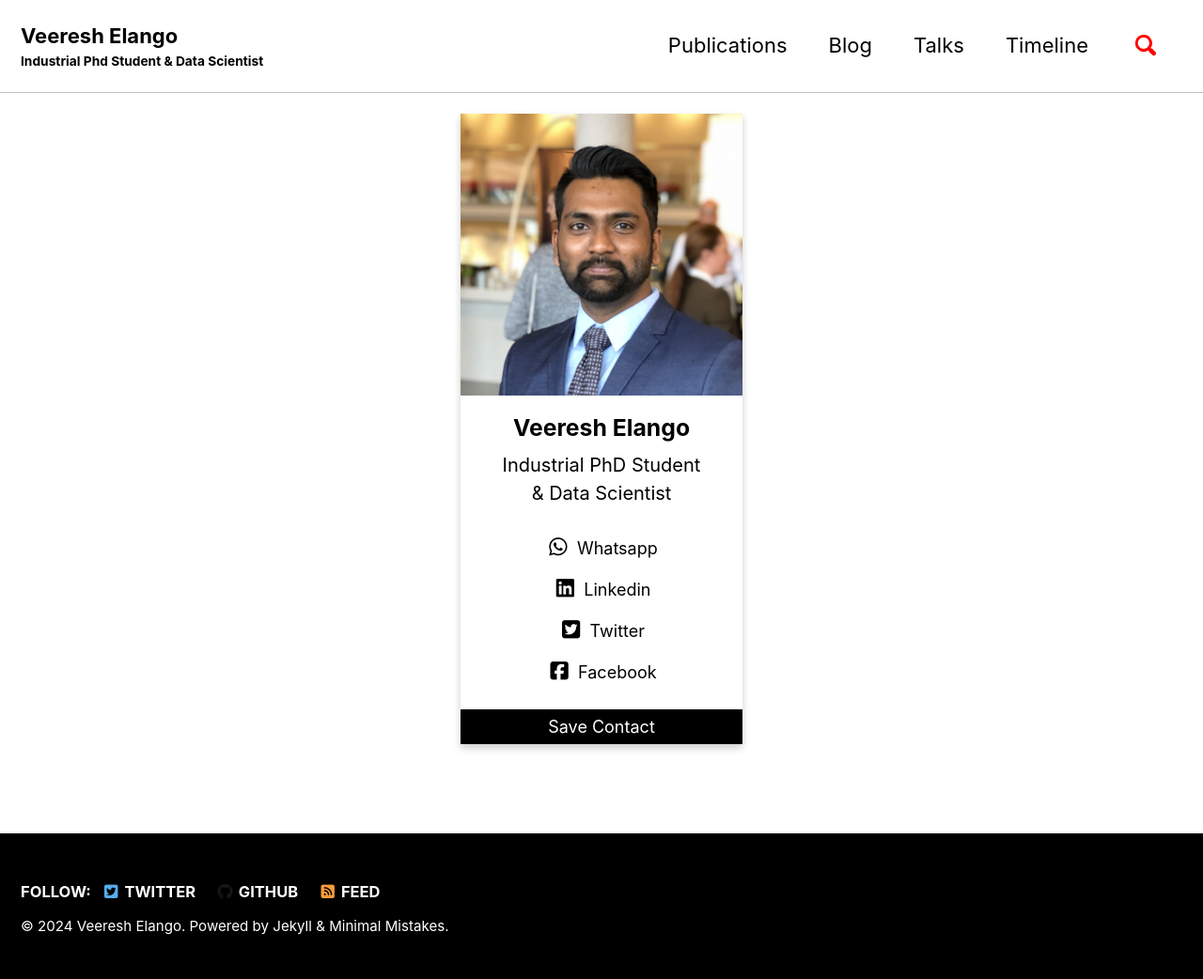
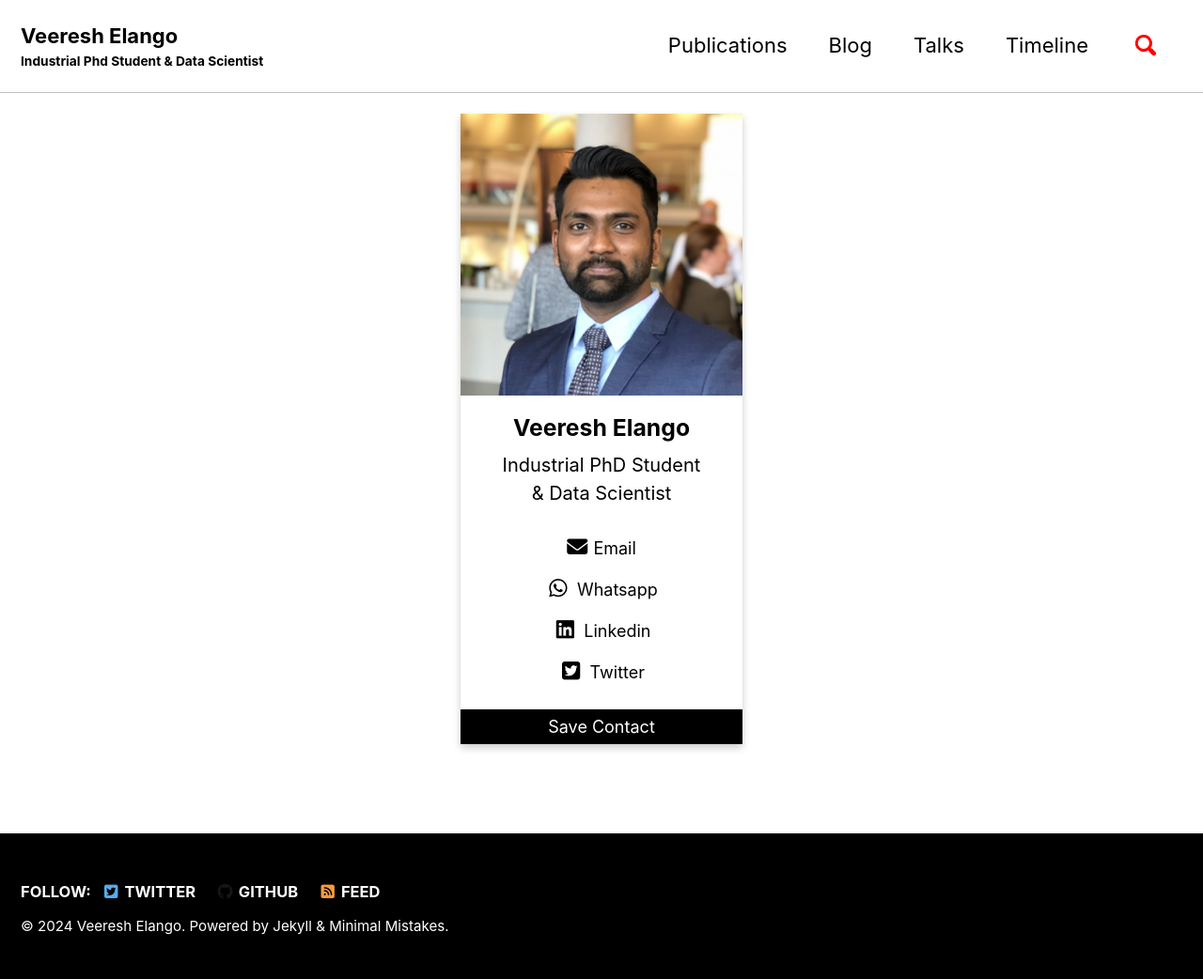
Before and after one commit to VeereshElango/veereshelango.github.io, a Jekyll site: the page built from _pages/contact.md, in a window 1280 px wide. Shown: the whole page at 94% size. Built offline with Jekyll 4.4.1, drawn with Linux system fonts in a browser that asks for light colours; cached includes are drawn as plain includes; nearby versions of some CDN libraries.

Commit message:
updated contact with email

```diff
--- a/_pages/contact.md
+++ b/_pages/contact.md
@@ -80,6 +80,12 @@ ul.no-bullets {
   <div style="margin: 24px 0;">
     <ul class="no-bullets">
         <li>
+            <a href="mailto:veeresh.elango@scania.com" rel="nofollow noopener noreferrer">
+                <i class="fas fa-envelope" aria-hidden="true"></i>
+                <span class="plabel">Email</span>
+            </a>
+        </li>
+        <li>
             <a href="https://wa.me/+919976043695" rel="nofollow noopener noreferrer">
                 <i class="fab fa-fw fa-whatsapp" aria-hidden="true"></i>
                 <span class="plabel">Whatsapp</span>
@@ -97,12 +103,6 @@ ul.no-bullets {
                 <span class="plabel">Twitter</span>
             </a>
         </li>
-        <li>
-            <a href="https://facebook.com/veereshelango" rel="nofollow noopener noreferrer">
-                <i class="fab fa-fw fa-facebook-square" aria-hidden="true"></i>
-                <span class="plabel">Facebook</span>
-            </a>
-        </li>
     </ul>
   </div>
   <p>
```
